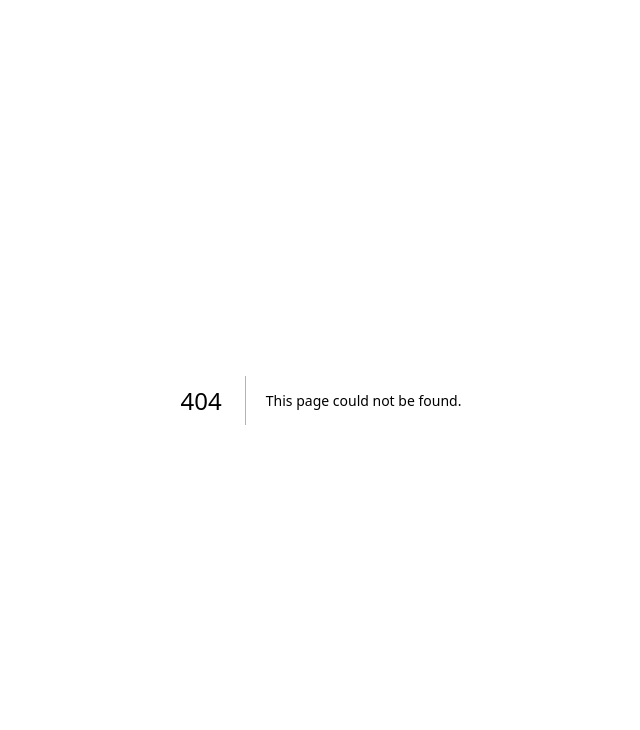
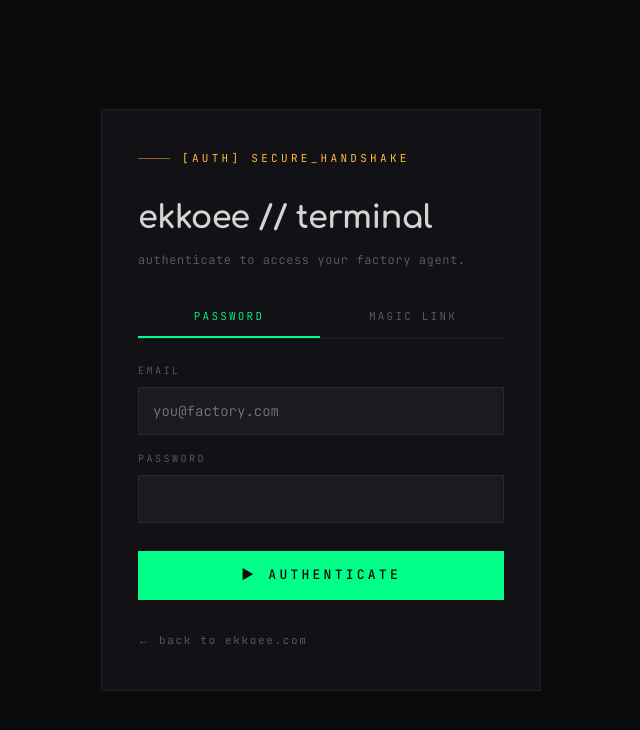
Before and after one commit to ekkoee/ekkoee-web, a Next.js app: page /login in a window 1280 px wide. Before the commit this address had no page. Shown: the top 730 px of the page, without its empty margins (319-959 px from the left). Built offline with nearby package versions, Linux system fonts and the light colour scheme; no server answers.

Commit message:
feat(auth): /login page with password + magic link modes

```diff
--- /dev/null
+++ b/app/login/page.tsx
@@ -0,0 +1,257 @@
+"use client";
+
+import { Suspense, useState, type FormEvent } from "react";
+import { useRouter, useSearchParams } from "next/navigation";
+import { createClient } from "@/lib/supabase/client";
+
+function LoginForm() {
+  const router = useRouter();
+  const searchParams = useSearchParams();
+  const nextPath = searchParams.get("next") ?? "/portal";
+
+  const [mode, setMode] = useState<"password" | "magic">("password");
+  const [email, setEmail] = useState("");
+  const [password, setPassword] = useState("");
+  const [status, setStatus] = useState<string | null>(null);
+  const [loading, setLoading] = useState(false);
+
+  const supabase = createClient();
+
+  async function onPasswordLogin(e: FormEvent) {
+    e.preventDefault();
+    setLoading(true);
+    setStatus(null);
+    const { error } = await supabase.auth.signInWithPassword({
+      email,
+      password,
+    });
+    setLoading(false);
+    if (error) {
+      setStatus(`> AUTH_FAIL: ${error.message}`);
+      return;
+    }
+    router.push(nextPath);
+    router.refresh();
+  }
+
+  async function onMagicLink(e: FormEvent) {
+    e.preventDefault();
+    setLoading(true);
+    setStatus(null);
+    const { error } = await supabase.auth.signInWithOtp({
+      email,
+      options: {
+        emailRedirectTo: `${window.location.origin}/auth/callback?next=${encodeURIComponent(nextPath)}`,
+      },
+    });
+    setLoading(false);
+    if (error) {
+      setStatus(`> AUTH_FAIL: ${error.message}`);
+      return;
+    }
+    setStatus("> CHECK_INBOX: 登入連結已發送");
+  }
+
+  return (
+    <div className="login-wrap">
+      <div className="login-card">
+        <div className="sec-label" style={{ marginBottom: "24px" }}>
+          [AUTH] SECURE_HANDSHAKE
+        </div>
+        <h1 className="login-title">ekkoee // terminal</h1>
+        <p className="login-sub">authenticate to access your factory agent.</p>
+
+        <div className="login-tabs">
+          <button
+            className={`login-tab${mode === "password" ? " active" : ""}`}
+            onClick={() => setMode("password")}
+            type="button"
+          >
+            PASSWORD
+          </button>
+          <button
+            className={`login-tab${mode === "magic" ? " active" : ""}`}
+            onClick={() => setMode("magic")}
+            type="button"
+          >
+            MAGIC LINK
+          </button>
+        </div>
+
+        <form onSubmit={mode === "password" ? onPasswordLogin : onMagicLink}>
+          <label className="login-label">EMAIL</label>
+          <input
+            className="login-input"
+            type="email"
+            value={email}
+            onChange={(e) => setEmail(e.target.value)}
+            placeholder="you@factory.com"
+            required
+            autoComplete="email"
+          />
+
+          {mode === "password" && (
+            <>
+              <label className="login-label">PASSWORD</label>
+              <input
+                className="login-input"
+                type="password"
+                value={password}
+                onChange={(e) => setPassword(e.target.value)}
+                required
+                autoComplete="current-password"
+              />
+            </>
+          )}
+
+          <button className="login-btn" type="submit" disabled={loading}>
+            {loading
+              ? "> ..."
+              : mode === "password"
+                ? "▶ AUTHENTICATE"
+                : "▶ SEND MAGIC LINK"}
+          </button>
+        </form>
+
+        {status && <div className="login-status">{status}</div>}
+
+        <div className="login-footer">
+          <a href="/">← back to ekkoee.com</a>
+        </div>
+      </div>
+
+      <style jsx>{`
+        .login-wrap {
+          min-height: 100vh;
+          display: flex;
+          align-items: center;
+          justify-content: center;
+          padding: 40px 20px;
+          position: relative;
+          z-index: 2;
+        }
+        .login-card {
+          width: 100%;
+          max-width: 440px;
+          background: var(--bg-2);
+          border: 1px solid var(--fg-5);
+          padding: 40px 36px;
+          font-family: var(--font-mono);
+        }
+        .login-title {
+          font-family: var(--font-brand);
+          font-weight: 700;
+          font-size: 32px;
+          color: var(--fg);
+          margin-bottom: 8px;
+          letter-spacing: -0.02em;
+        }
+        .login-sub {
+          font-size: 12px;
+          color: var(--fg-3);
+          margin-bottom: 28px;
+          letter-spacing: 0.05em;
+        }
+        .login-tabs {
+          display: flex;
+          gap: 2px;
+          margin-bottom: 24px;
+          border-bottom: 1px solid var(--fg-5);
+        }
+        .login-tab {
+          flex: 1;
+          padding: 10px;
+          background: transparent;
+          border: none;
+          border-bottom: 2px solid transparent;
+          color: var(--fg-3);
+          font-family: var(--font-mono);
+          font-size: 11px;
+          letter-spacing: 0.2em;
+          cursor: pointer;
+          transition: all 0.2s;
+        }
+        .login-tab:hover {
+          color: var(--fg);
+        }
+        .login-tab.active {
+          color: var(--green);
+          border-bottom-color: var(--green);
+        }
+        .login-label {
+          display: block;
+          font-size: 10px;
+          letter-spacing: 0.25em;
+          color: var(--fg-3);
+          margin: 16px 0 8px;
+          text-transform: uppercase;
+        }
+        .login-input {
+          width: 100%;
+          background: var(--bg-3);
+          border: 1px solid var(--fg-5);
+          color: var(--fg);
+          font-family: var(--font-mono);
+          font-size: 14px;
+          padding: 12px 14px;
+          outline: none;
+          transition: border-color 0.2s;
+        }
+        .login-input:focus {
+          border-color: var(--green-3);
+        }
+        .login-btn {
+          width: 100%;
+          margin-top: 28px;
+          padding: 14px;
+          background: var(--green);
+          color: var(--bg);
+          border: none;
+          font-family: var(--font-mono);
+          font-size: 13px;
+          font-weight: 500;
+          letter-spacing: 0.25em;
+          cursor: pointer;
+          transition: all 0.2s;
+        }
+        .login-btn:hover:not(:disabled) {
+          box-shadow: 0 0 30px var(--green-3);
+          transform: translateY(-1px);
+        }
+        .login-btn:disabled {
+          opacity: 0.6;
+          cursor: not-allowed;
+        }
+        .login-status {
+          margin-top: 20px;
+          padding: 12px 14px;
+          background: var(--bg-3);
+          border-left: 3px solid var(--amber);
+          color: var(--fg-2);
+          font-size: 12px;
+          font-family: var(--font-mono);
+        }
+        .login-footer {
+          margin-top: 32px;
+          font-size: 11px;
+          letter-spacing: 0.15em;
+        }
+        .login-footer a {
+          color: var(--fg-3);
+          text-decoration: none;
+        }
+        .login-footer a:hover {
+          color: var(--amber);
+        }
+      `}</style>
+    </div>
+  );
+}
+
+export default function LoginPage() {
+  return (
+    <Suspense fallback={null}>
+      <LoginForm />
+    </Suspense>
+  );
+}
```
